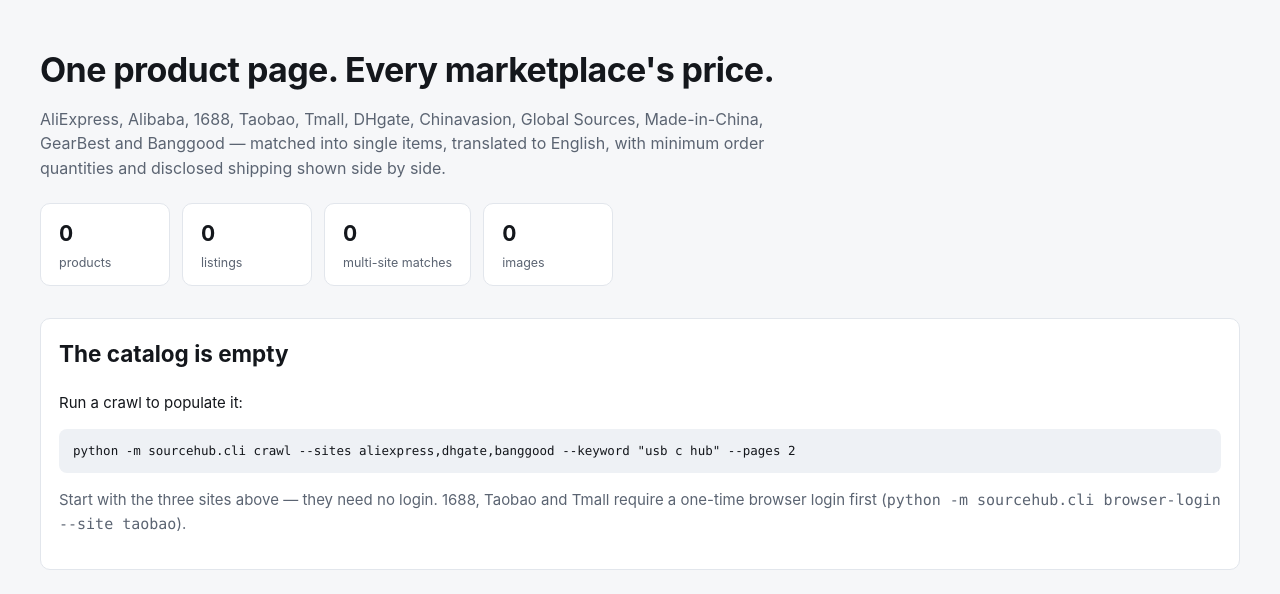
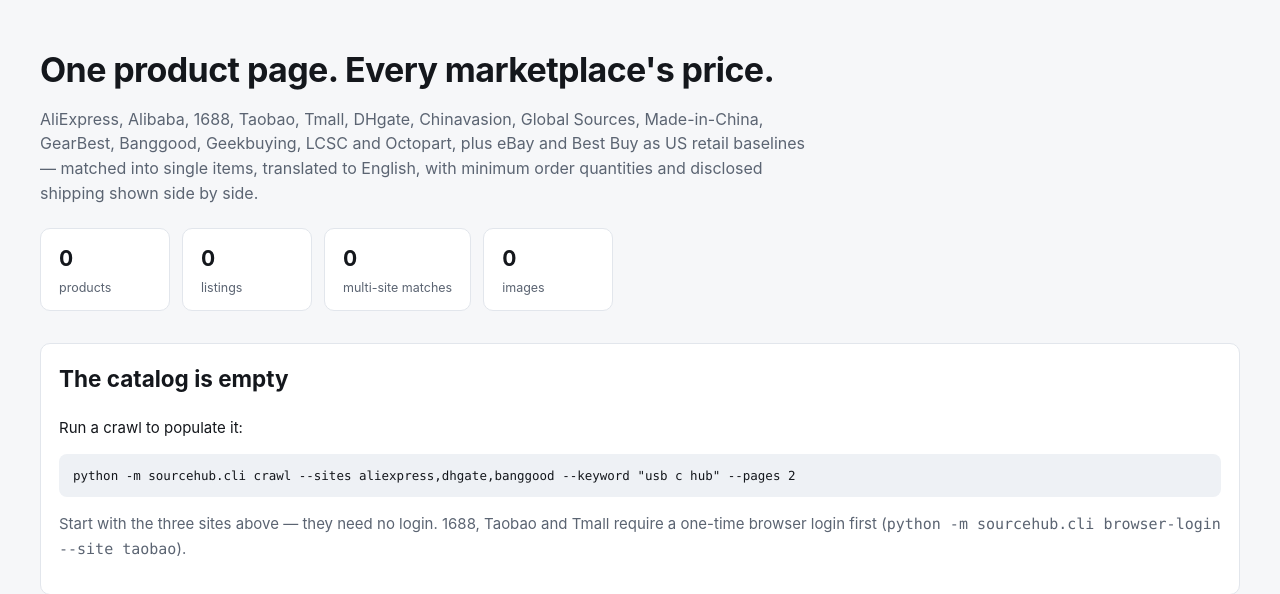
Before and after one commit to aon082910/shopping-hub, a FastAPI app: page / in a window 1280 px wide. Shown: the part 63-657 px from the top of the page. Run offline with FastAPI, Linux system fonts and the light colour scheme.

Commit message:
Fix the home page's stale "11 China marketplaces" title and lede
Same drift as README's opening paragraph (already fixed): the site count
has been wrong since well before this session, and eBay/Best Buy aren't
China marketplaces at all. Caught by an end-to-end smoke test of the
combined session's changes -- home, a product page, watches, admin,
search -- run through a live server with console/server-log checks at
each stop.

```diff
--- a/sourcehub/web/templates/index.html
+++ b/sourcehub/web/templates/index.html
@@ -1,13 +1,14 @@
 {% extends "base.html" %}
 {% from "_card.html" import product_card %}
-{% block title %}SourceHub — compare 11 China marketplaces{% endblock %}
+{% block title %}SourceHub — compare 17 marketplaces{% endblock %}
 
 {% block content %}
 <section class="hero">
   <h1>One product page. Every marketplace's price.</h1>
   <p class="lede">
     AliExpress, Alibaba, 1688, Taobao, Tmall, DHgate, Chinavasion, Global Sources,
-    Made-in-China, GearBest and Banggood — matched into single items, translated to
+    Made-in-China, GearBest, Banggood, Geekbuying, LCSC and Octopart, plus eBay and
+    Best Buy as US retail baselines — matched into single items, translated to
     English, with minimum order quantities and disclosed shipping shown side by side.
   </p>
   <div class="statrow">
```
